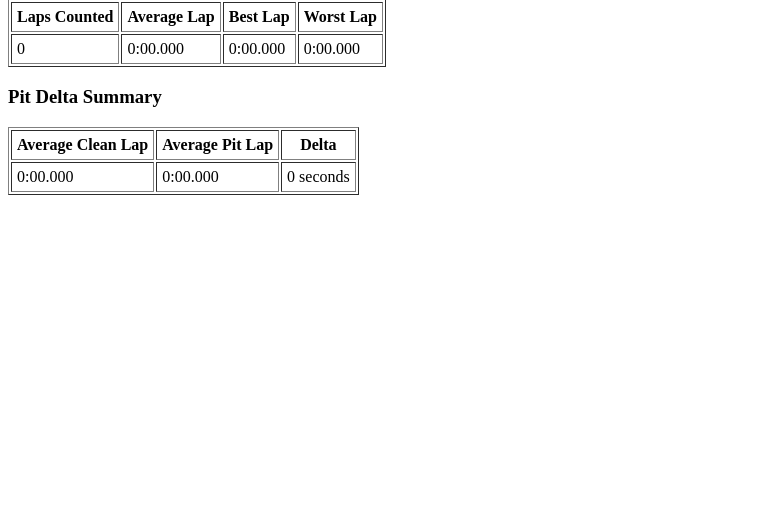
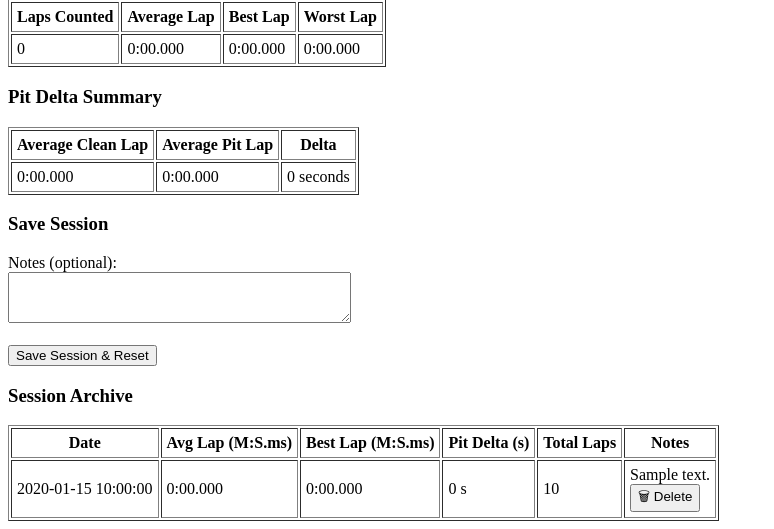
Before and after one commit to code-by-shannon/SCLR, a PHP site: page /lap_app.php in a window 1280 px wide. Shown: the part 285-814 px from the top of the page, without its empty margins (0-774 px from the left). Before the commit the page ends 480 px from the top, so only its background shows below. Run offline with PHP 8.4, Linux system fonts and the light colour scheme; tables that the repository leaves empty or names only in its code hold one stand-in row (values such as "Sample post").

Commit message:
added session save functionality and clear old data for a new session.  delete capabilities in the session table

```diff
--- a/lap_app.php
+++ b/lap_app.php
@@ -1,4 +1,9 @@
 <?php
+ini_set('display_errors', 1);
+ini_set('display_startup_errors', 1);
+error_reporting(E_ALL);
+
+
 include 'db.php';
 $conn = connectToDB();
 $message = '';
@@ -7,6 +12,69 @@ function secondsToLapFormat(float $seconds): string {
     $minutes = floor($seconds / 60);
     $remainder = $seconds - ($minutes * 60);
     return sprintf('%d:%06.3f', $minutes, $remainder);
+}
+
+if ($_SERVER['REQUEST_METHOD'] === 'POST' && isset($_POST['delete_session_id'])) {
+    $idToDelete = (int)$_POST['delete_session_id'];
+    $stmt = $conn->prepare("DELETE FROM session_summaries WHERE id = ?");
+    $stmt->bind_param("i", $idToDelete);
+    if ($stmt->execute()) {
+        $message = "🗑 Session deleted.";
+    } else {
+        $message = "❌ Error deleting session: " . $stmt->error;
+    }
+    $stmt->close();
+}
+
+
+if ($_SERVER['REQUEST_METHOD'] === 'POST' && isset($_POST['save_session'])) {
+    $notes = trim($_POST['session_notes'] ?? '');
+    $notes = (string)$notes;  // ✅ make sure it's a string
+
+    if ($notes === '') {
+        $notes = ' ';
+    }
+
+
+
+
+
+    // Get summary stats
+    $summaryQuery = $conn->query("
+        SELECT COUNT(*) AS lap_count,
+               AVG(CASE WHEN is_pit = 0 THEN lap_seconds END) AS avg_clean_lap,
+               MIN(CASE WHEN is_pit = 0 THEN lap_seconds END) AS best_lap,
+               AVG(CASE WHEN is_pit = 1 THEN lap_seconds END) -
+               AVG(CASE WHEN is_pit = 0 THEN lap_seconds END) AS pit_delta
+        FROM lap_times
+    ");
+
+    $summary = $summaryQuery->fetch_assoc();
+    $avgLap = (float)$summary['avg_clean_lap'];
+    $bestLap = (float)$summary['best_lap'];
+    $pitDelta = (float)$summary['pit_delta'];
+    $totalLaps = (int)$summary['lap_count'];
+
+    // Insert into session_summaries table
+    $stmt = $conn->prepare("
+        INSERT INTO session_summaries (avg_clean_lap, best_lap, pit_delta, total_laps, notes)
+        VALUES (?, ?, ?, ?, ?)
+    ");
+    $stmt->bind_param("dddis", $avgLap, $bestLap, $pitDelta, $totalLaps, $notes);
+
+    if ($stmt->execute()) {
+        $message = "✅ Session saved. You can now reset your laps.";
+    } else {
+        $message = "❌ Error saving session: " . $stmt->error;
+    }
+    $stmt->close();
+
+
+
+    // ✅ Now clear the lap data for a fresh start
+    $conn->query("DELETE FROM lap_times");
+
+
 }
 
 
@@ -162,5 +230,50 @@ $pitDeltaFmt = round($pitDelta, 3);
     </tr>
 </table>
 
+<h3>Save Session</h3>
+<form method="post" action="lap_app.php">
+    Notes (optional): <br>
+    <textarea name="session_notes" rows="3" cols="40"></textarea><br><br>
+    <button type="submit" name="save_session">Save Session & Reset</button>
+</form>
+
+<?php
+$sessionResults = $conn->query("SELECT * FROM session_summaries ORDER BY session_date DESC");
+
+if ($sessionResults && $sessionResults->num_rows > 0): ?>
+    <h3>Session Archive</h3>
+    <table border="1" cellpadding="5">
+        <tr>
+            <th>Date</th>
+            <th>Avg Lap (M:S.ms)</th>
+            <th>Best Lap (M:S.ms)</th>
+            <th>Pit Delta (s)</th>
+            <th>Total Laps</th>
+            <th>Notes</th>
+        </tr>
+        <?php while ($row = $sessionResults->fetch_assoc()): ?>
+        <tr>
+            <td><?= htmlspecialchars($row['session_date']) ?></td>
+            <td><?= secondsToLapFormat((float)$row['avg_clean_lap']) ?></td>
+            <td><?= secondsToLapFormat((float)$row['best_lap']) ?></td>
+            <td><?= round($row['pit_delta'], 3) ?> s</td>
+            <td><?= (int)$row['total_laps'] ?></td>
+            <td>
+    <?= nl2br(htmlspecialchars($row['notes'])) ?><br>
+    <form method="post" action="lap_app.php" style="display:inline;">
+        <input type="hidden" name="delete_session_id" value="<?= $row['id'] ?>">
+        <button type="submit" onclick="return confirm('Delete this session?')">🗑 Delete</button>
+    </form>
+</td>
+
+        </tr>
+        <?php endwhile; ?>
+    </table>
+<?php else: ?>
+    <p>No session summaries saved yet.</p>
+<?php endif; ?>
+
+
+
 </body>
 </html>
```
